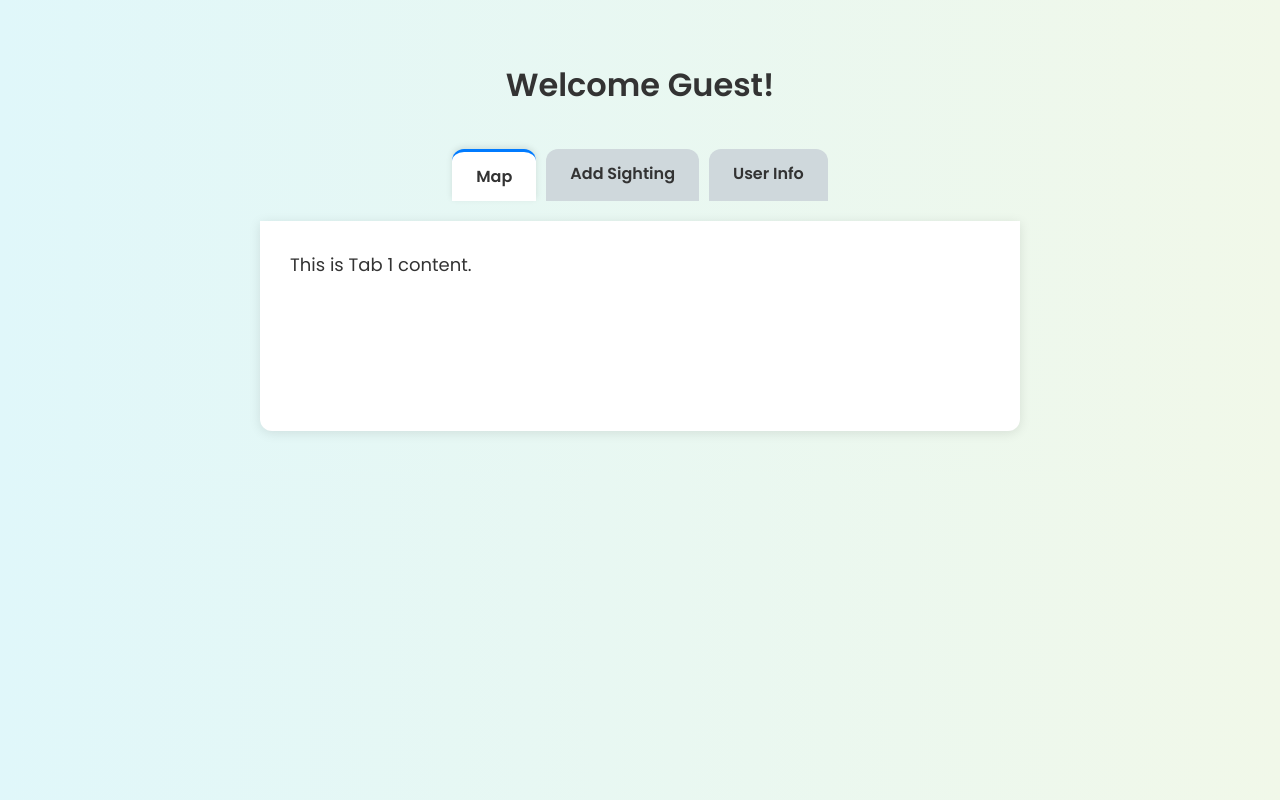
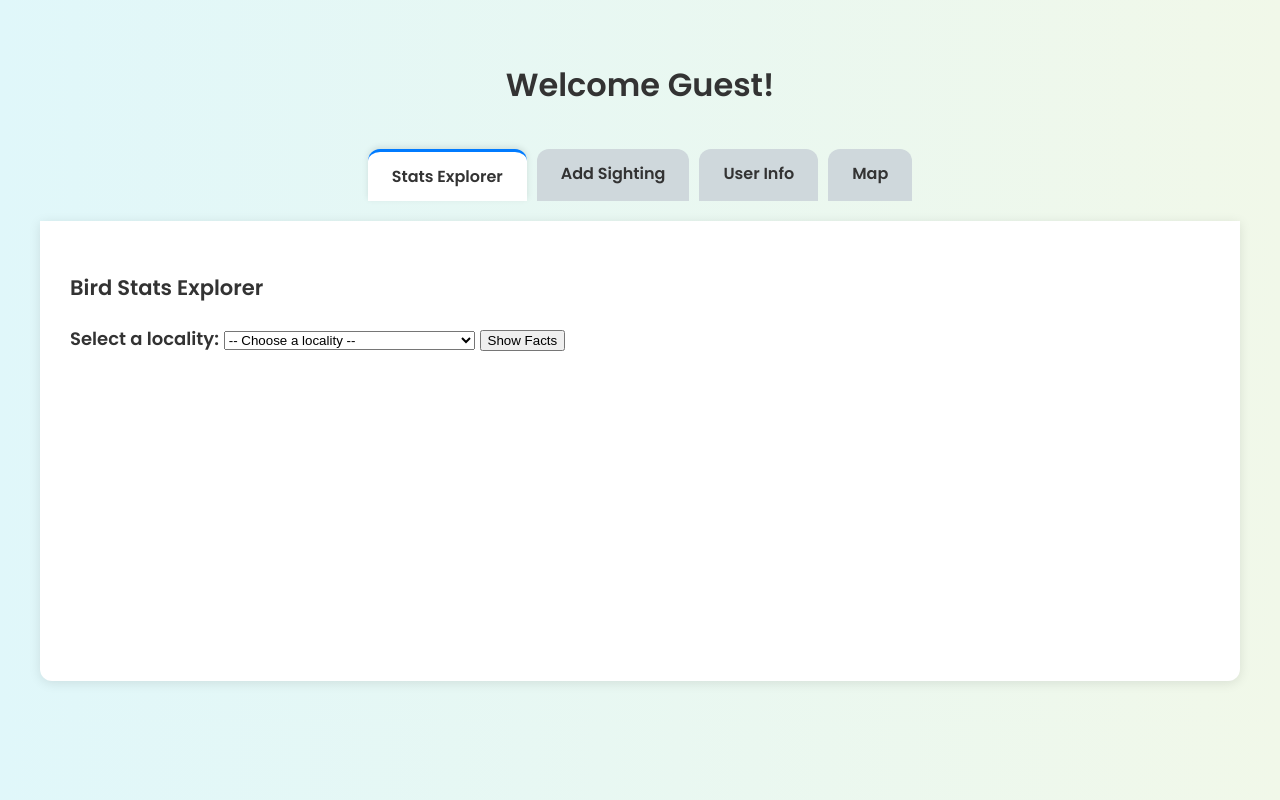
Before and after one commit to cs411-alawini/su25-cs411-team004-LetMeKnow, a Django app: page /home/ in a window 1280 px wide. Run offline with Django 5.2, Linux system fonts and the light colour scheme.

Commit message:
changes made

```diff
--- a/UrbanBird/UserRegister/templates/home.html
+++ b/UrbanBird/UserRegister/templates/home.html
@@ -47,14 +47,14 @@
     }
 
     .tab-content {
-      max-width: 700px;
+      max-width: "100%";
       margin: 0 auto;
       border-radius: 0 0 12px 12px;
       background-color: #ffffff;
       padding: 30px;
       box-shadow: 0 2px 12px rgba(0, 0, 0, 0.1);
       font-size: 18px;
-      min-height: 150px;
+      min-height: 400px;
     }
   </style>
 </head>
@@ -63,32 +63,91 @@
   <h1 id="welcome">Welcome!</h1>
 
   <div class="tabs">
-    <div class="tab active" onclick="showTab(1)">Map</div>
+    <div class="tab active" onclick="showTab(1)">Stats Explorer</div>
     <div class="tab" onclick="showTab(2)">Add Sighting</div>
     <div class="tab" onclick="showTab(3)">User Info</div>
+    <div class="tab" onclick="showTab(4)">Map</div>
   </div>
 
-  <div class="tab-content" id="tab-content">
-    This is Tab 1 content.
+<div class="tab-content" id="tab-content">
+  <div id="map-tab-content">
+    <h3>Bird Stats Explorer</h3>
+    <label for="regionSelect"><strong>Select a locality:</strong></label>
+    <select id="regionSelect">
+      <option value="">-- Choose a locality --</option>
+      <option value="Anahuac National Wildlife Refuge (TX)">Anahuac National Wildlife Refuge (TX)</option>
+      <option value="Chicago">Chicago</option>
+      <option value="High Island">High Island</option>
+      <!-- Add more options here or populate via JS later -->
+    </select>
+    <button onclick="fetchBirdStats()">Show Facts</button>
+
+    <div id="bird-stats-display" style="margin-top: 20px;"></div>
   </div>
+</div>
 
   <script>
     const urlParams = new URLSearchParams(window.location.search);
     const username = urlParams.get('username') || 'Guest';
     document.getElementById('welcome').textContent = `Welcome ${username}!`;
 
-    function showTab(tabNum) {
-      const content = {
-        1: "This is Tab 1 content.",
-        2: "This is Tab 2 content.",
-        3: "This is Tab 3 content."
-      };
-      document.getElementById('tab-content').textContent = content[tabNum];
+ function showTab(tabNum) {
+  document.querySelectorAll('.tab').forEach((tab, index) => {
+    tab.classList.toggle('active', index === tabNum - 1);
+  });
 
-      document.querySelectorAll('.tab').forEach((tab, index) => {
-        tab.classList.toggle('active', index === tabNum - 1);
-      });
-    }
+  const tabContent = document.getElementById('tab-content');
+
+  if (tabNum === 1) {
+    tabContent.innerHTML = `
+      <div>
+        <h3>Bird Stats Explorer</h3>
+        <label for="regionSelect"><strong>Select a locality:</strong></label>
+        <select id="regionSelect">
+          <option value="">-- Choose a locality --</option>
+          <option value="Anahuac National Wildlife Refuge (TX)">Anahuac National Wildlife Refuge (TX)</option>
+          <option value="Chicago">Chicago</option>
+          <option value="High Island">High Island</option>
+          <!-- Add more options here -->
+        </select>
+        <button onclick="fetchBirdStats()">Show Facts</button>
+        <div id="bird-stats-display" style="margin-top: 20px;"></div>
+      </div>
+    `;
+  } else {
+    const content = {
+      2: "This is Tab 2 content.",
+      3: "This is Tab 3 content.",
+      4: "This is Tab 4 content"
+    };
+    tabContent.textContent = content[tabNum];
+  }
+}
+
+
+function fetchBirdStats() {
+  const region = document.getElementById('regionSelect').value;
+  const displayDiv = document.getElementById('bird-stats-display');
+  if (!region) {
+    displayDiv.innerHTML = `<p style="color:red;">Please select a locality.</p>`;
+    return;
+  }
+
+  fetch(`/api/bird-stats?region=${encodeURIComponent(region)}`)
+    .then(res => res.json())
+    .then(data => {
+      displayDiv.innerHTML = `
+        <h4>Stats for: ${region}</h4>
+        <p><strong>Unique species:</strong> ${data.unique_species}</p>
+        <p><strong>Most frequent species ID:</strong> ${data.most_frequent_species.species_id}</p>
+        <p><strong>Sightings:</strong> ${data.most_frequent_species.sightings}</p>
+      `;
+    })
+    .catch(err => {
+      displayDiv.innerHTML = `<p style="color:red;">Failed to fetch stats.</p>`;
+    });
+}
+
   </script>
 
 </body>
--- a/UrbanBird/UserRegister/views.py
+++ b/UrbanBird/UserRegister/views.py
@@ -4,6 +4,33 @@ from django.db import connection
 from django.views.decorators.csrf import csrf_exempt
 import json
 
+def get_bird_stats(request):
+    region = request.GET.get("region", "")
+    if not region:
+        return HttpResponse("Region parameter is required", status=400)
+
+    try:
+        cursor = connection.cursor()
+        cursor.execute(f"CALL GetBirdStatsByRegion(%s)", [region])
+        unique_result = cursor.fetchone()
+        unique_species = unique_result[0] if unique_result else 0
+        cursor.nextset()
+        freq_result = cursor.fetchone()
+        most_frequent = {
+            "species_id": freq_result[0],
+            "sightings": freq_result[1]
+        } if freq_result else {
+            "species_id": None,
+            "sightings": 0
+        }
+
+        return JsonResponse({
+            "unique_species": unique_species,
+            "most_frequent_species": most_frequent
+        }, status=200)
+
+    except Exception as e:
+        return HttpResponse(f"Error retrieving bird stats: {str(e)}", status=500)
 
 def home_view(request):
     return render(request, 'home.html')
@@ -13,9 +40,6 @@ def index(request):
         username = request.POST.get('username')
         password = request.POST.get('password')
         email = request.POST.get('email')
-        print('username', username)
-        print('password', password)
-        print(email)
         if username and password and email:
             try:
                 cursor = connection.cursor()
--- a/UrbanBird/urls.py
+++ b/UrbanBird/urls.py
@@ -24,4 +24,5 @@ urlpatterns = [
     path('', views.index, name='index'),
     path('signin/', views.signin, name='signin'),
     path('home/', views.home_view, name='home'),
+     path('api/bird-stats', views.get_bird_stats, name='get_bird_stats'),
 ]
```
